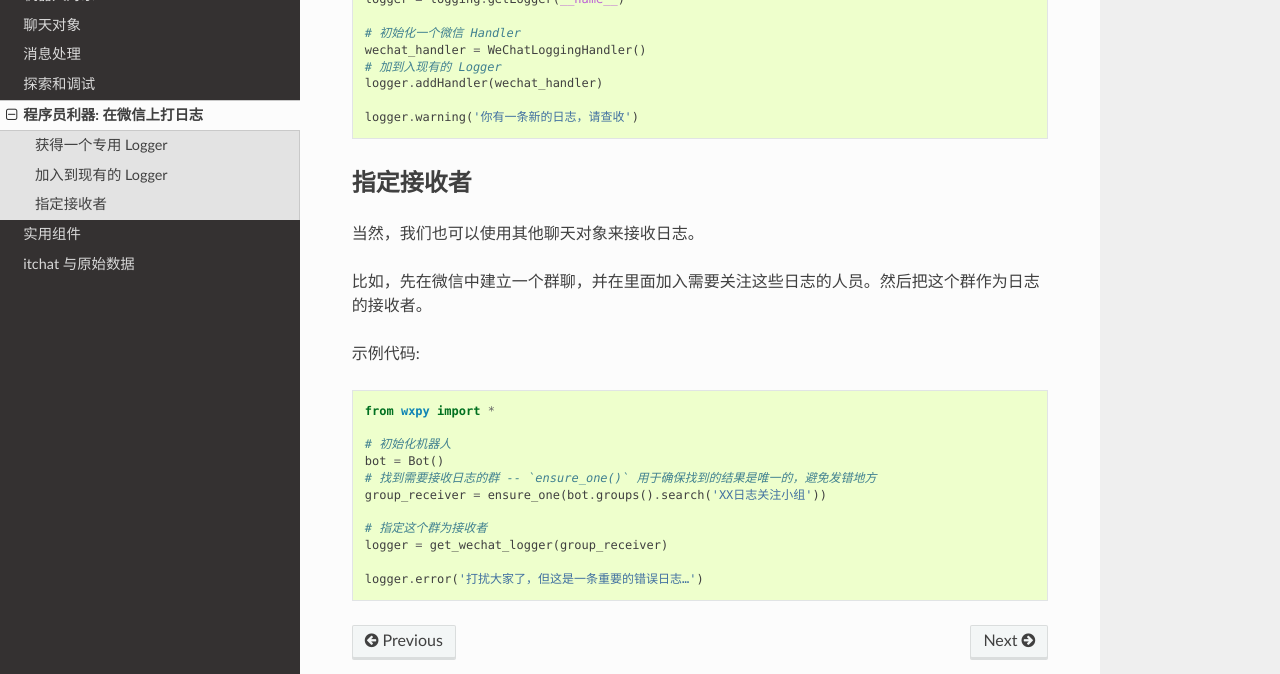
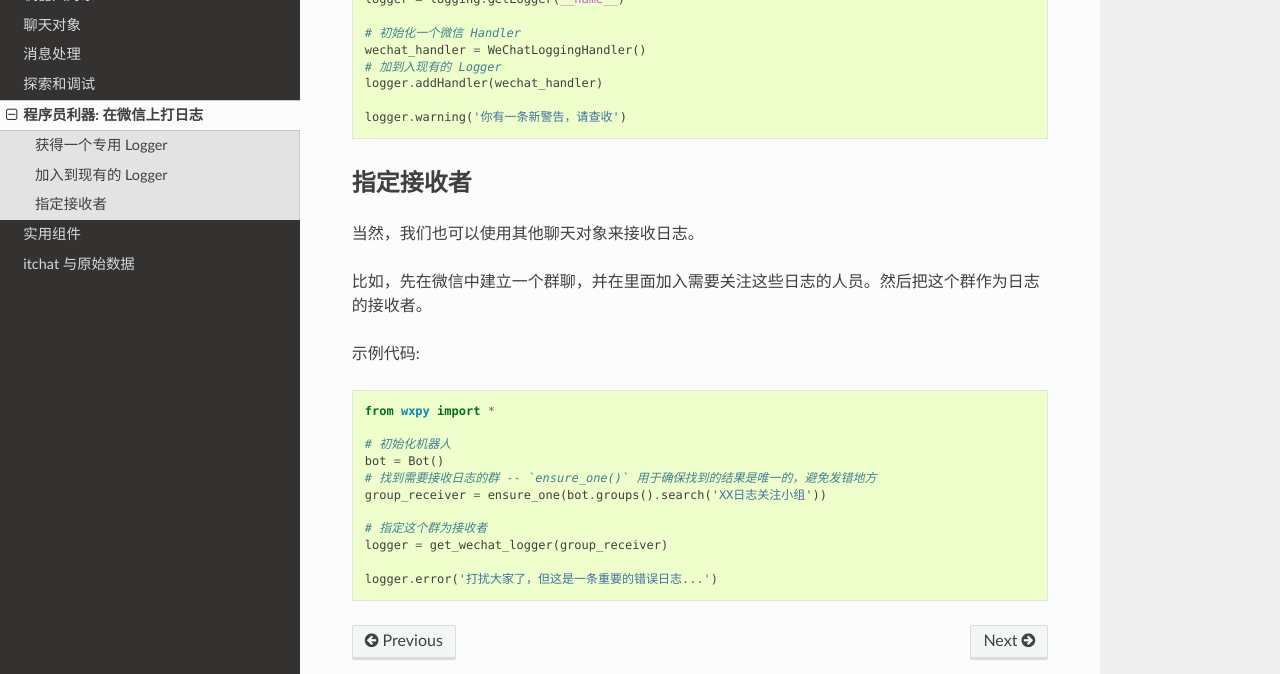
Before and after one commit to youfou/wxpy, a Sphinx documentation site: the page built from docs/logging_with_wechat.rst, in a window 1280 px wide and 900 px high, scrolled down 1101 px. Shown: the part 150-824 px from the top of the window. Built offline with Sphinx 7.4.7 and the Read the Docs theme 2.0.0, drawn with Linux system fonts in a browser that asks for light colours.

Commit message:
Update docs

```diff
--- a/docs/logging_with_wechat.rst
+++ b/docs/logging_with_wechat.rst
@@ -52,7 +52,7 @@ wxpy 提供以下两种方式来实现这个需求。
     # 加到入现有的 Logger
     logger.addHandler(wechat_handler)
 
-    logger.warning('你有一条新的日志，请查收')
+    logger.warning('你有一条新警告，请查收')
 
 
 指定接收者
@@ -74,4 +74,4 @@ wxpy 提供以下两种方式来实现这个需求。
     # 指定这个群为接收者
     logger = get_wechat_logger(group_receiver)
 
-    logger.error('打扰大家了，但这是一条重要的错误日志…')
+    logger.error('打扰大家了，但这是一条重要的错误日志...')
```
Also changed, not shown: 1 other file.
